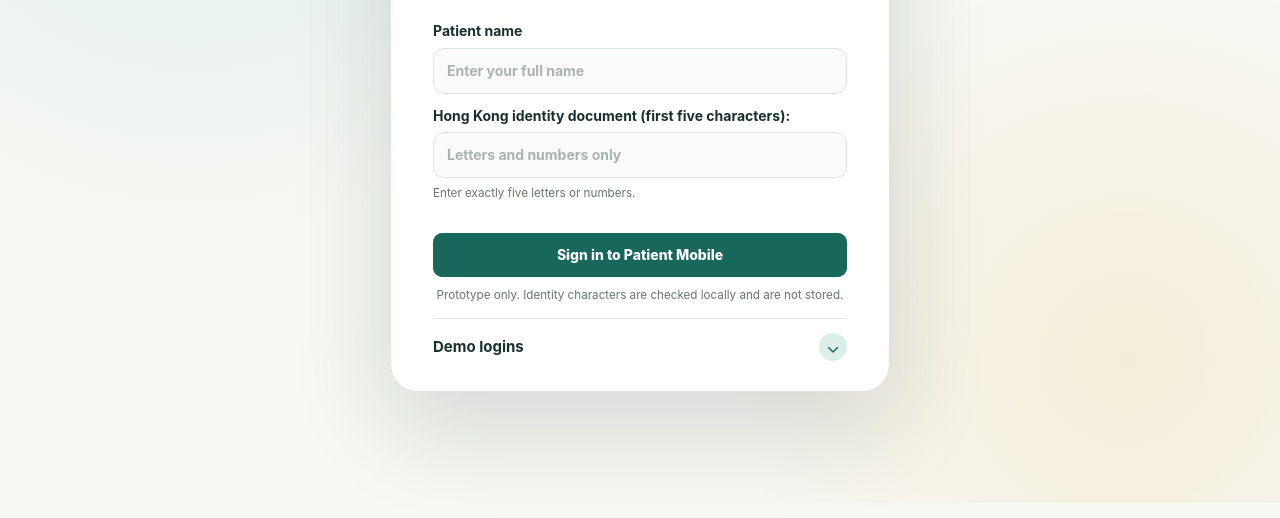
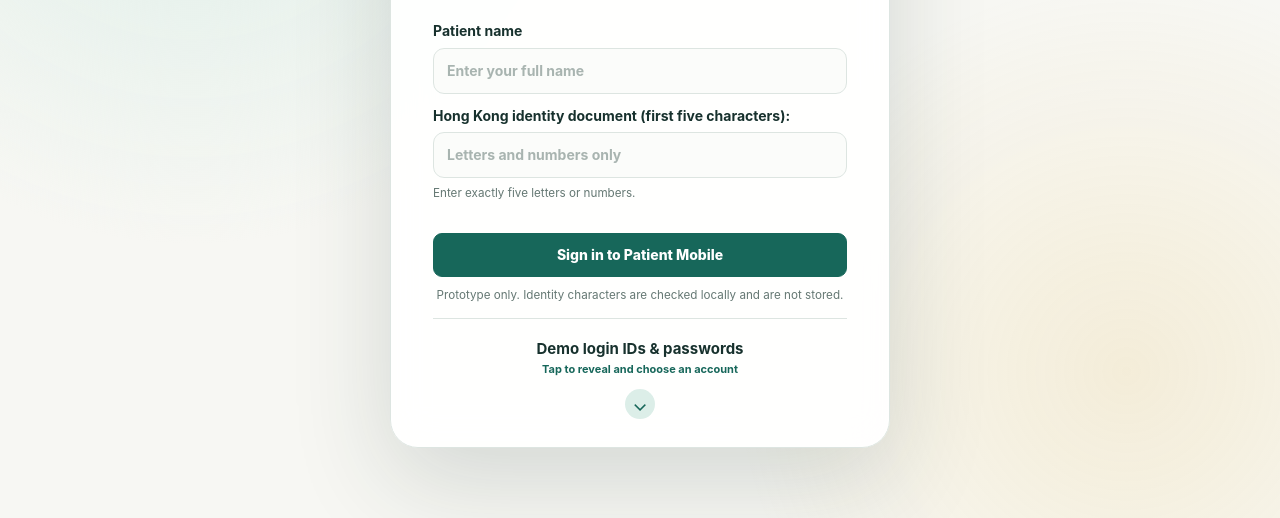
Before and after one commit to ninabun/pregnancy-companion, a website: page index.html in a window 1280 px wide. Shown: the part 297-815 px from the top of the page. Drawn offline with Linux system fonts and the light colour scheme.

Commit message:
Clarify demo login access

```diff
--- a/app.js
+++ b/app.js
@@ -227,6 +227,9 @@ const zh = {
 };
 Object.assign(zh, {
   "PREGNANCY COMPANION": "懷孕夥伴",
+  "Demo login IDs & passwords": "示範登入帳戶及密碼",
+  "Tap to reveal and choose an account": "撳一下展開並選擇帳戶",
+  "Choose any fictional account below. The selected name and five-character demo password will be filled in for you.": "請選擇以下任何虛構帳戶；系統會自動填入姓名及五個字元的示範密碼。",
   Pregnancy: "懷孕",
   Companion: "夥伴",
   "Hong Kong identity document (first five characters):":
--- a/demo.css
+++ b/demo.css
@@ -1,8 +1,9 @@
 .demo-login-section{margin-top:14px;padding-top:14px;border-top:1px solid var(--line)}
-.demo-login-section summary{display:flex;align-items:center;justify-content:space-between;gap:12px;list-style:none;cursor:pointer;color:var(--ink)}.demo-login-section summary::-webkit-details-marker{display:none}.demo-login-section summary b{font-size:15px}.demo-login-section summary span{display:grid;place-items:center;width:28px;height:28px;border-radius:50%;background:var(--mint);color:var(--green);font-size:18px;transition:transform .2s}.demo-login-section[open] summary span{transform:rotate(180deg)}
-.demo-login-hint{display:block;margin-top:9px;color:var(--muted)}
+.demo-login-section summary{display:grid;grid-template-columns:1fr;justify-items:center;gap:7px;margin:-6px;padding:10px 8px 8px;border-radius:14px;list-style:none;cursor:pointer;color:var(--ink);text-align:center;transition:background .2s}.demo-login-section summary:hover{background:#f1f7f4}.demo-login-section summary::-webkit-details-marker{display:none}.demo-login-copy{display:grid;gap:1px}.demo-login-copy b{font-size:15px}.demo-login-copy small{color:var(--green);font-size:11px;font-weight:750}.demo-login-arrow{display:grid;place-items:center;width:30px;height:30px;border-radius:50%;background:var(--mint);color:var(--green);font-size:20px;line-height:1;animation:demo-arrow-bounce 1.15s ease-in-out infinite;transition:transform .2s}.demo-login-section[open] .demo-login-arrow{transform:rotate(180deg);animation:none}.demo-login-hint{display:block;margin-top:12px;color:var(--muted);text-align:center}
+@keyframes demo-arrow-bounce{0%,100%{transform:translateY(0)}50%{transform:translateY(5px)}}
 .demo-accounts{display:grid;grid-template-columns:1fr 1fr;gap:7px;margin-top:13px}
 .demo-account{display:grid;grid-template-columns:1fr auto;align-items:center;gap:8px;border:1px solid var(--line);background:#fbfcfa;border-radius:10px;padding:9px 10px;text-align:left}
 .demo-account span{display:grid}.demo-account b{font-size:12px}.demo-account small{color:var(--muted);font-family:ui-monospace,SFMono-Regular,Consolas,monospace}.demo-account em{color:var(--green);font-size:9px;font-style:normal;font-weight:750}
 .demo-account button{border:0;background:var(--mint);color:var(--green);border-radius:7px;padding:6px 8px;font-size:11px;font-weight:800;cursor:pointer}
 @media(max-width:520px){.demo-accounts{grid-template-columns:1fr}}
+@media(prefers-reduced-motion:reduce){.demo-login-arrow{animation:none}}
--- a/index.html
+++ b/index.html
@@ -24,7 +24,7 @@
       <p id="loginError" class="login-error" role="alert"></p>
       <button class="primary" type="submit">Sign in to Patient Mobile</button>
       <small class="privacy-note">Prototype only. Identity characters are checked locally and are not stored.</small>
-      <details class="demo-login-section"><summary><b>Demo logins</b><span aria-hidden="true">⌄</span></summary><small class="demo-login-hint">Choose any fictional account to try the app.</small><div id="demoAccounts" class="demo-accounts"></div></details>
+      <details class="demo-login-section"><summary><span class="demo-login-copy"><b>Demo login IDs &amp; passwords</b><small>Tap to reveal and choose an account</small></span><span class="demo-login-arrow" aria-hidden="true">⌄</span></summary><small class="demo-login-hint">Choose any fictional account below. The selected name and five-character demo password will be filled in for you.</small><div id="demoAccounts" class="demo-accounts"></div></details>
     </form>
   </section>
   <div id="appRoot" class="app-root locked" aria-hidden="true">
```
